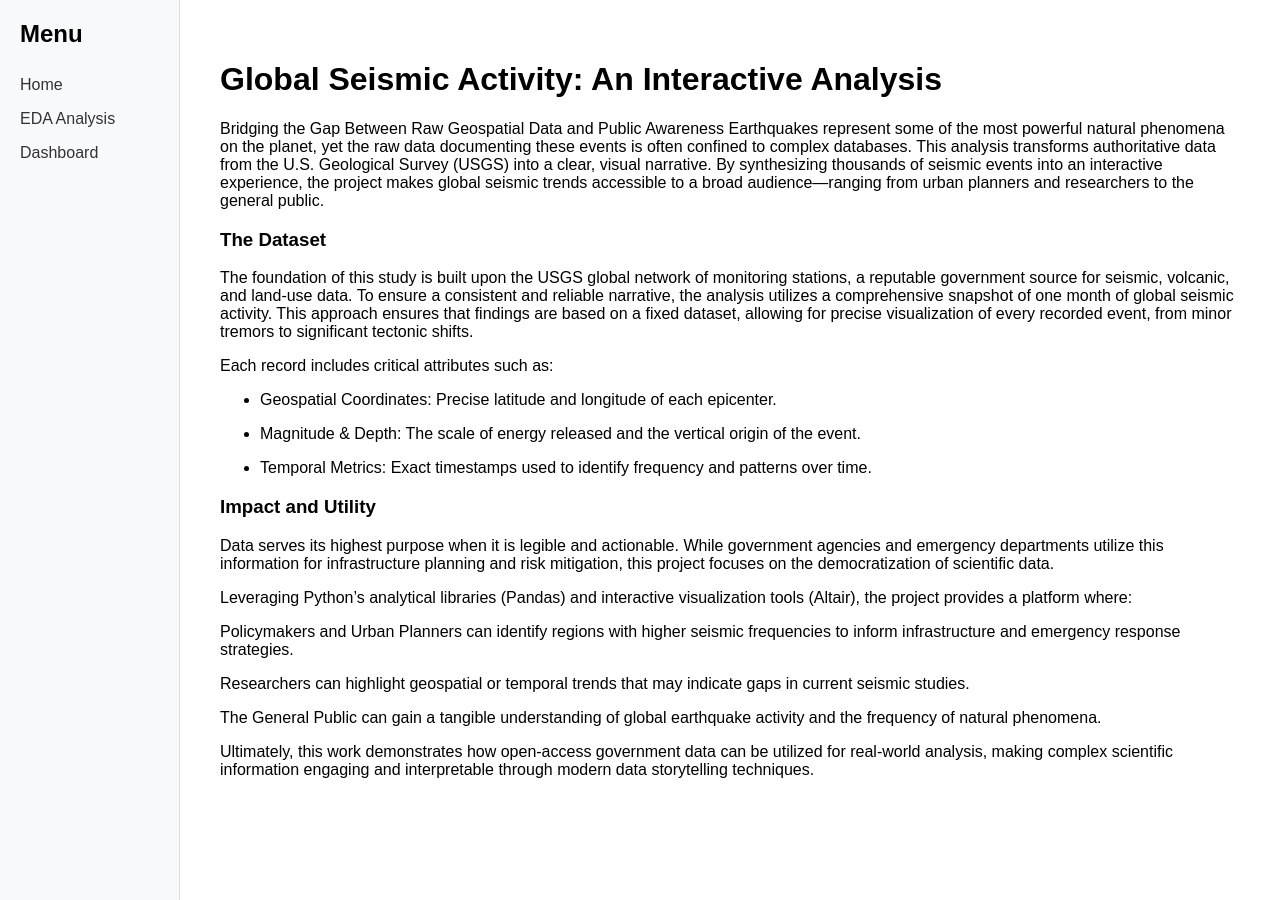
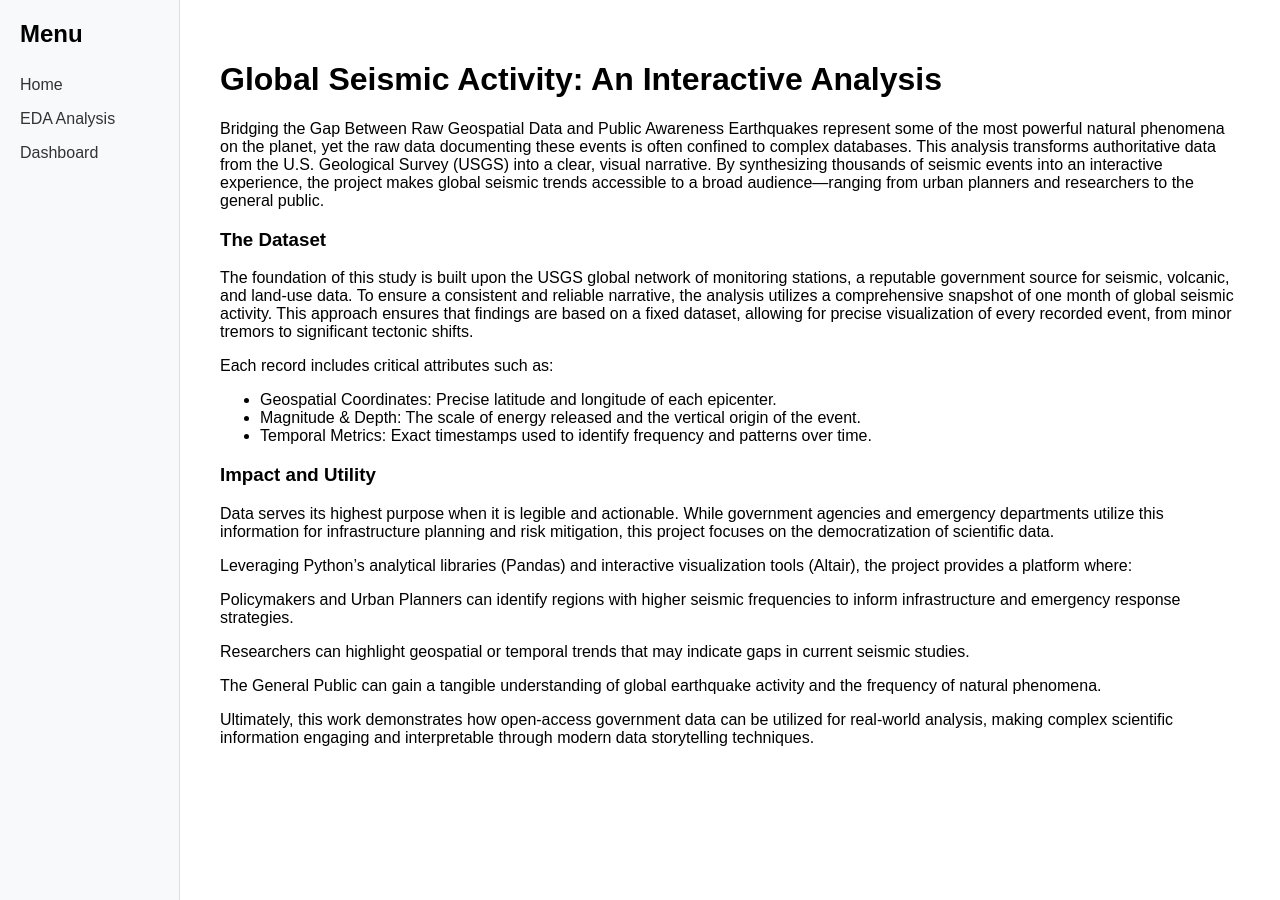
Before and after one commit to ChungYuEricson/VisualizingGlobalEarthquakes, a Jekyll site: the page built from index.md, in a window 1280 px wide. Built offline with Jekyll 4.4.1, drawn with Linux system fonts in a browser that asks for light colours.

Commit message:
text update

```diff
--- a/assets/styles.css
+++ b/assets/styles.css
@@ -50,5 +50,5 @@ main iframe {
 }
 
 .chart-small {
-    aspect-ratio: 32 / 9;
+    aspect-ratio: 18 / 9;
 }
--- a/index.md
+++ b/index.md
@@ -11,13 +11,12 @@ Earthquakes represent some of the most powerful natural phenomena on the planet,
 <h3><strong>The Dataset</strong></h3>
 The foundation of this study is built upon the USGS global network of monitoring stations, a reputable government source for seismic, volcanic, and land-use data. To ensure a consistent and reliable narrative, the analysis utilizes a comprehensive snapshot of one month of global seismic activity. This approach ensures that findings are based on a fixed dataset, allowing for precise visualization of every recorded event, from minor tremors to significant tectonic shifts.
 
-Each record includes critical attributes such as:
-
-- Geospatial Coordinates: Precise latitude and longitude of each epicenter.
-
-- Magnitude & Depth: The scale of energy released and the vertical origin of the event.
-
-- Temporal Metrics: Exact timestamps used to identify frequency and patterns over time.
+<p>Each record includes critical attributes such as:</p>
+<ul>
+  <li>Geospatial Coordinates: Precise latitude and longitude of each epicenter.</li>
+  <li>Magnitude & Depth: The scale of energy released and the vertical origin of the event.</li>
+  <li>Temporal Metrics: Exact timestamps used to identify frequency and patterns over time.</li>
+</ul>
 
 <h3><strong>Impact and Utility</strong></h3>
 Data serves its highest purpose when it is legible and actionable. While government agencies and emergency departments utilize this information for infrastructure planning and risk mitigation, this project focuses on the democratization of scientific data.
```
Also changed, not shown: dashboard.md (+0 -2 lines), eda.md (+1 -1 lines).
